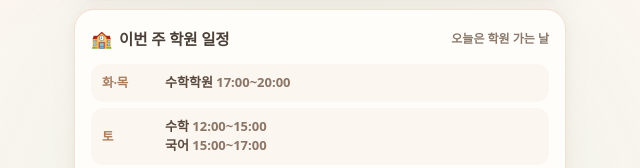
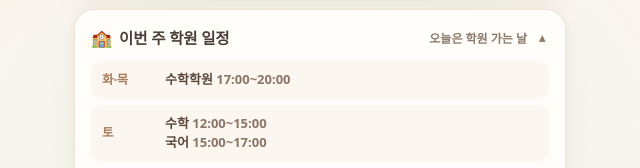
Before and after one commit to pioggia2ji-hash/study-planner, a plain HTML site: page index.html in a window 1280 px wide. Shown: the part 554-722 px from the top of the page, 320-960 px from the left. Drawn offline with Linux system fonts and the light colour scheme; no server answers.

Commit message:
학원 일정 카드 접기/펼치기: 카드 제목 줄이 버튼(▴/▾·aria-expanded), 접힘 상태 localStorage 기억, 빌드 표식 v10

```diff
--- a/index.html
+++ b/index.html
@@ -1,5 +1,5 @@
 <!DOCTYPE html>
-<html lang="ko" data-app-ver="2026-11-22-v9">
+<html lang="ko" data-app-ver="2026-11-22-v10">
 <head>
 <meta charset="utf-8">
 <meta name="viewport" content="width=device-width, initial-scale=1, viewport-fit=cover">
@@ -319,6 +319,16 @@
   .sch-b b{font-weight:800;}
   .sch-t{color:#8A7566;font-weight:700;font-variant-numeric:tabular-nums;}
   .sch-now{flex:none;font-size:10.5px;font-weight:800;color:#B4695A;background:#fff;border-radius:999px;padding:2px 8px;}
+  /* 학원 일정 카드 접기/펼치기 (헤더 전체가 버튼) */
+  .ac-head{
+    width:100%;background:none;border:0;color:inherit;font-family:inherit;
+    padding:6px 0 10px;margin:-6px 0 2px;text-align:left;cursor:pointer;-webkit-tap-highlight-color:transparent;
+  }
+  .ac-head .card-t{flex:1;min-width:0;}
+  .ac-head .card-sub{flex:none;}
+  .ac-head:active .card-t{color:#B4695A;}
+  .ac-arrow{flex:none;width:14px;font-size:12px;font-weight:800;color:var(--ink-soft);text-align:center;line-height:1;}
+  .ac-card.collapsed .card-h{margin-bottom:-10px;}
   .it-tools{display:flex;flex-direction:column;gap:4px;flex:none;}
   .tool{
     width:30px;height:28px;border:0;background:transparent;color:#BBA897;font-size:13px;
@@ -490,14 +500,17 @@
       <div class="ev-body" id="evBody" hidden></div>
     </div>
 
-    <!-- academy schedule -->
-    <div class="card">
-      <div class="card-h">
-        <div class="card-t"><span class="ico">🏫</span>이번 주 학원 일정</div>
+    <!-- academy schedule (헤더를 누르면 접기/펼치기) -->
+    <div class="card ac-card" id="acCard">
+      <button class="card-h ac-head" id="acHead" type="button" aria-expanded="true" aria-controls="acBody">
+        <span class="card-t"><span class="ico" aria-hidden="true">🏫</span>이번 주 학원 일정</span>
         <span class="card-sub" id="schSub">—</span>
+        <span class="ac-arrow" id="acArrow" aria-hidden="true">▴</span>
+      </button>
+      <div class="ac-body" id="acBody">
+        <div class="sch" id="schRows"></div>
+        <p class="hint" style="margin:9px 0 0;">위에서 요일을 고르면 <b>그 요일에 해야 할 공부만</b> 보여요. 학원 가는 날(화·목·토)은 <b>학원 숙제·오답 정리</b> 위주로, 학원 없는 날은 <b>복습</b>으로 채워요.</p>
       </div>
-      <div class="sch" id="schRows"></div>
-      <p class="hint" style="margin:9px 0 0;">위에서 요일을 고르면 <b>그 요일에 해야 할 공부만</b> 보여요. 학원 가는 날(화·목·토)은 <b>학원 숙제·오답 정리</b> 위주로, 학원 없는 날은 <b>복습</b>으로 채워요.</p>
     </div>
 
     <!-- checklist -->
@@ -681,6 +694,10 @@
     0: [{ s:"국어", a:"12:00", b:"14:00" }]
   };
 
+  // 학원 일정 카드 접힘 상태 — 기기에 기억, 기본은 펼침
+  var AC_KEY = "g1-planner:academy-open";
+  var acOpen = (lsGet(AC_KEY) !== "0");
+
   /* ---- 중3 전환기·고입 주요 일정 (2026-11-16 가정통신문 기준) ----
      화면은 공개 페이지라 학교명·이름은 넣지 않고 일정만 적는다. */
   var SCHED_KEY = "g1-planner:sched-open";
@@ -1071,6 +1088,26 @@
 
     $("schSub").textContent = (isToday ? "오늘은 " : DOW[selDow] + "요일은 ") +
       (ACADEMY[selDow] ? "학원 가는 날" : "학원 없는 날");
+
+    applyAcState();
+  }
+  // 접힘/펼침을 화면(버튼 상태·화살표·본문·카드 여백)에 반영
+  function applyAcState(){
+    var head = $("acHead"), body = $("acBody"), card = $("acCard"), arrow = $("acArrow");
+    if (!head || !body) return;
+    head.setAttribute("aria-expanded", acOpen ? "true" : "false");
+    if (arrow) arrow.textContent = acOpen ? "▴" : "▾";
+    body.hidden = !acOpen;
+    if (card) card.classList.toggle("collapsed", !acOpen);
+  }
+  function bindAc(){
+    var head = $("acHead");
+    if (!head) return;
+    head.addEventListener("click", function(){
+      acOpen = !acOpen;
+      lsSet(AC_KEY, acOpen ? "1" : "0");
+      applyAcState();
+    });
   }
   function todayHint(it, dow){
     var list = ACADEMY[dow] || [];
@@ -2768,6 +2805,7 @@
     bindHashChange();
     bindTabs();
     bindSched();
+    bindAc();
     bindTimer();
     bindFeedback();
     bindUI();
```
Also changed, not shown: 1 other file.
